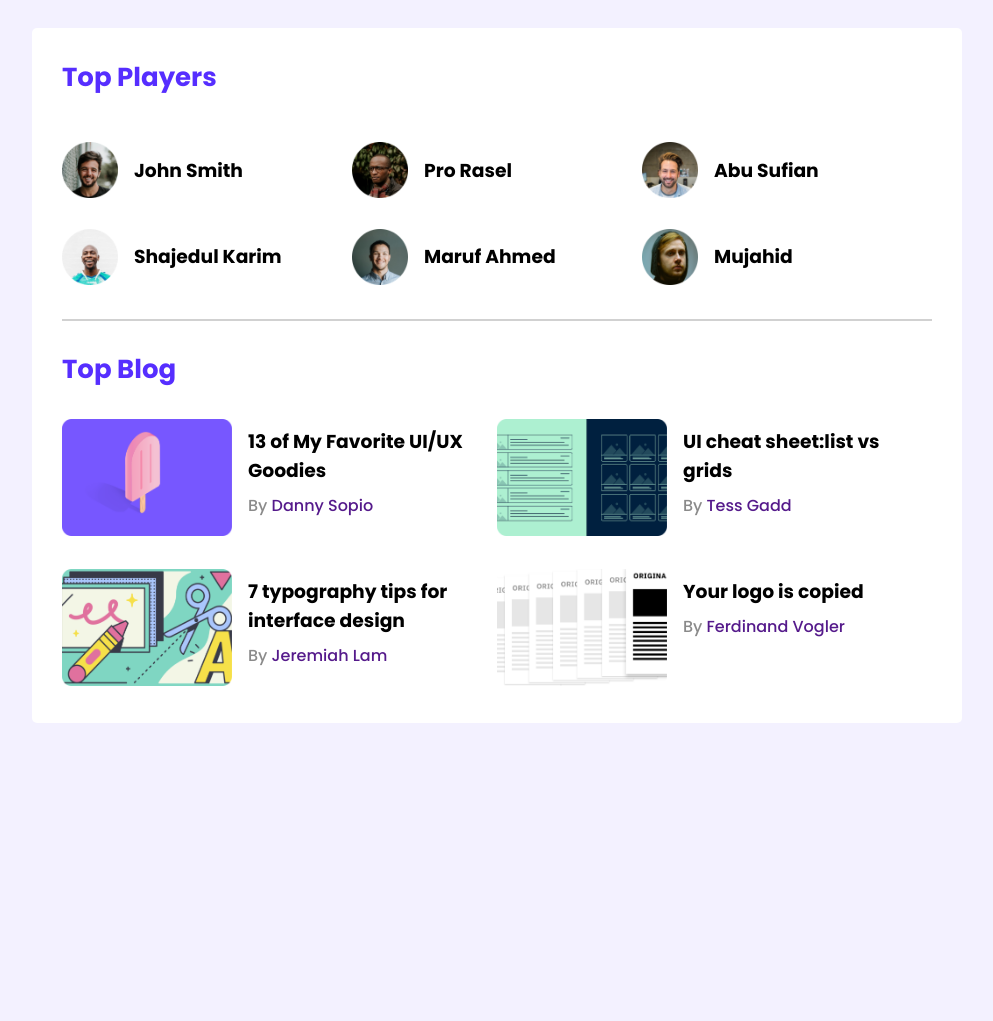
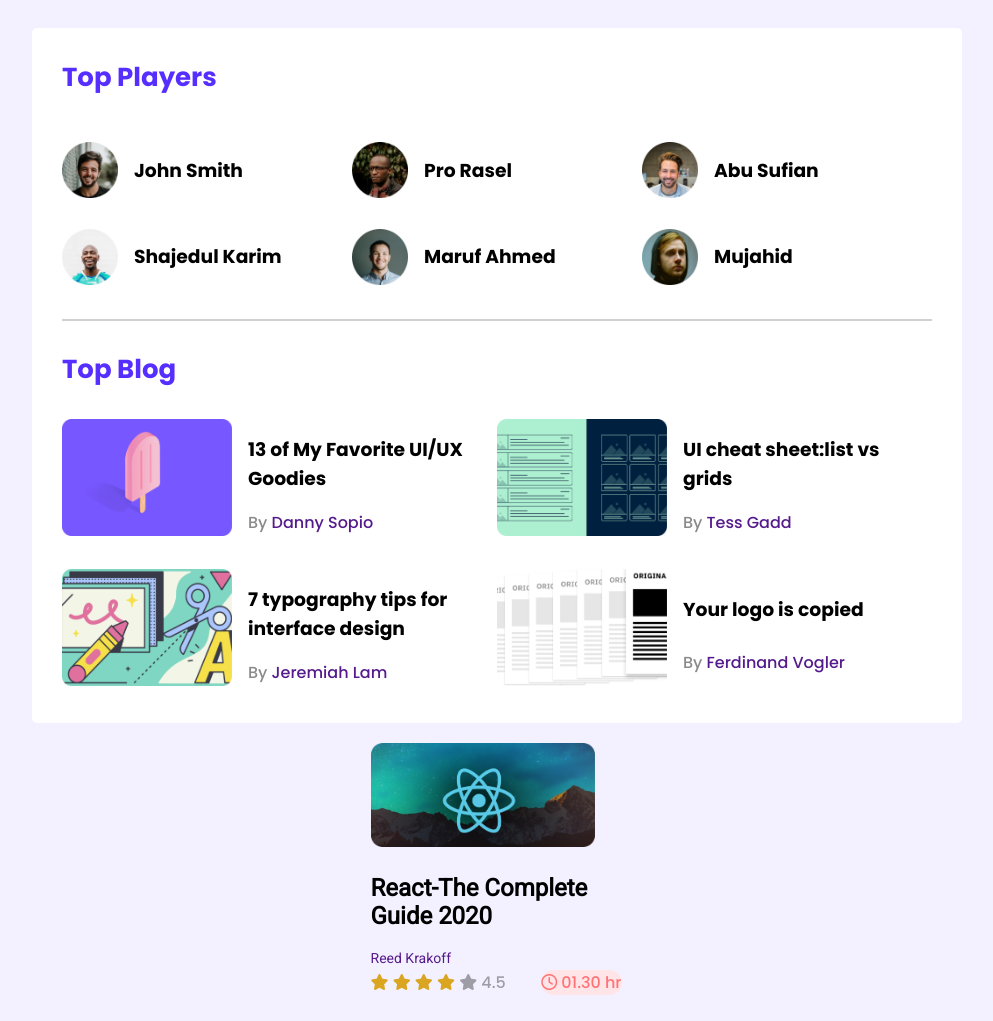
Before and after one commit to Naim-Rana/leader-board-css3, a plain HTML site: page index.html in a window 1280 px wide. Shown: the whole page, without its empty margins (143-1136 px from the left). Before the commit the page ends 800 px from the top, so only its background shows below. Drawn offline with Linux system fonts and the light colour scheme.

Commit message:
added one lates course

```diff
--- a/index.html
+++ b/index.html
@@ -7,6 +7,9 @@
     <title>Leader Board.</title>
     <!-- stylesheet -->
     <link rel="stylesheet" href="./styles/style.css">
+
+    <!-- font awesome logo -->
+    <script src="https://kit.fontawesome.com/098e6f4764.js" crossorigin="anonymous"></script>
 </head>
 <body>
     <header>
@@ -14,7 +17,9 @@
     </header>
     <!-- header end -->
     <main>
-        <!-- top players and top blogs -->
+        <!--------------------------------------
+             top players and top blogs start
+            ---------------------------------->
         <section class="container">
             <div class="top-players">
                 <h2 class="section-title">Top Players</h2>
@@ -102,6 +107,39 @@
                 </div>
             </div>
         </section>
+     <!------------------------------
+            lates-course start
+        ------------------------------- -->
+
+        <section class="lates-course">
+            <div class="course">
+                <div class="course-banner">
+                    <img src="./images/courses/course-1.png" alt="" >
+                </div>
+                <div class="course-title">
+                    <h2>React-The Complete
+                     <br>Guide 2020</h2>
+                     <p class="course-tutor"><a href="">Reed Krakoff</a></p>
+
+                    </h2>
+                </div>
+                <div class="course-info">
+                    <div class="course-rating-logo">
+
+                        <i class="fas fa-star"></i>
+                        <i class="fas fa-star"></i>
+                        <i class="fas fa-star"></i>
+                        <i class="fas fa-star"></i>
+                        <i class="fas fa-star ratting"></i>
+                        <span class="ratting"> 4.5</span>
+                    </div>
+                    <div class="course-time-logo">
+                        <i class="far fa-clock"></i>
+                        <span>01.30 hr</span>
+                    </div>
+                </div>
+            </div>
+        </section>
     </main>
 </body>
 </html>
--- a/styles/style.css
+++ b/styles/style.css
@@ -1,5 +1,7 @@
 /* fonts */
 @import url('https://fonts.googleapis.com/css2?family=Poppins:wght@500;700&family=Raleway:wght@500;700&family=Roboto+Slab:wght@100&family=Roboto:wght@100&display=swap');
+
+@import url('https://fonts.googleapis.com/css2?family=Poppins:wght@500;700&family=Raleway:wght@500;700&family=Roboto+Slab:wght@100&family=Roboto:wght@100;400&display=swap');
 
 /* ------------------------------------
      common styles or utilitie
@@ -10,11 +12,13 @@
 }
 
 main {
+    width: 80%;
+    margin: 0 auto;
     display: flex;
+    flex-direction: column;
     justify-content: center;
     align-items: center;
-    width: 80%;
-    margin: 0 auto;
+
 }
 
 .container {
@@ -90,9 +94,11 @@
 }
 
 .blog-info {
-    justify-content: center;
+    /* justify-content: center;
     align-items: center;
-    flex-wrap: wrap;
+    flex-wrap: wrap; */
+    display: grid;
+    align-content: space-evenly;
 }
 
 .blog-info h3 {
@@ -111,3 +117,53 @@
     line-height: 24px;
 
 }
+
+/* --------------------------
+        lates course style
+    -----------------------------*/
+.course {
+    width: 253px;
+    height: 270px;
+}
+
+.course-banner img {
+    width: 224px;
+    height: 104px;
+}
+
+.course-title {
+    line-height: normal;
+    font-family: 'Roboto', sans-serif;
+}
+
+.course-tutor {
+    margin-bottom: 4px;
+    font-size: 14px;
+}
+
+.course-tutor a {
+    text-decoration: none;
+}
+
+.course-info {
+    display: flex;
+    justify-content: space-between;
+}
+
+.fa-star {
+    color: goldenrod;
+}
+
+.ratting {
+    background-color: ;
+    border-radius: ;
+    color: rgba(0, 0, 0, 0.349);
+}
+
+.course-time-logo {
+    background-color:
+        #FFE4E8;
+    border-radius: 14px;
+    color: rgba(255, 0, 0, 0.493);
+    margin-right: 2px;
+}
```
